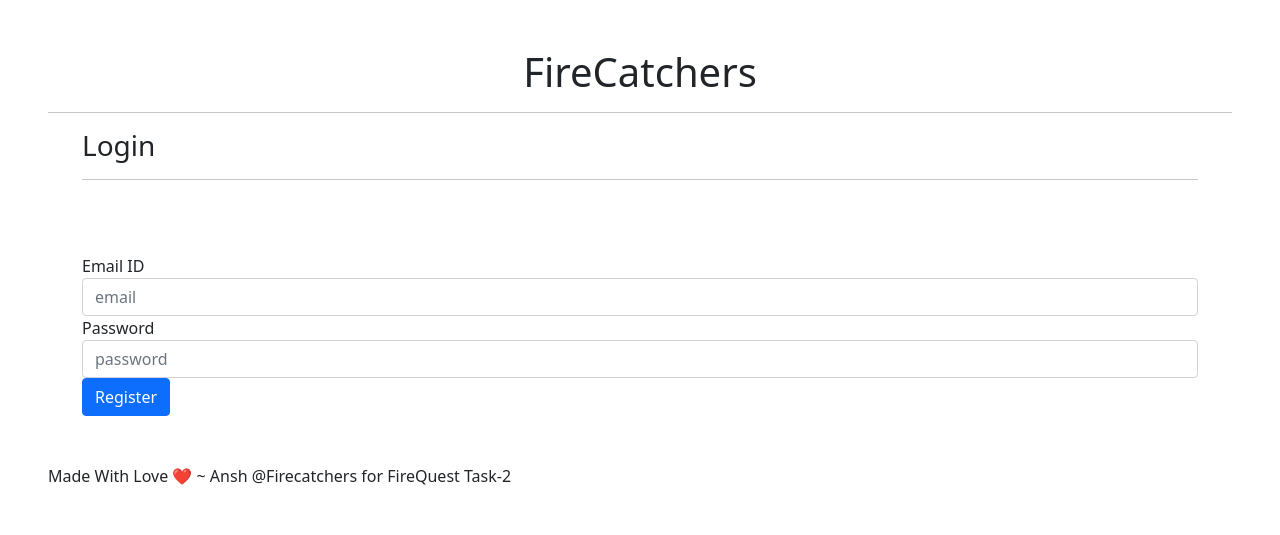
After one commit to 26ANSH/NoteCatcher, a Flask app: template templates/login.html in a window 1280 px wide. The commit adds this page. Shown: the top 535 px of the page. Run offline with Flask 2, Linux system fonts and the light colour scheme; the template is opened without the code that fills it, so the values that code supplies are empty.

Commit message:
First Commit

```diff
--- a/app.py
+++ b/app.py
@@ -1,9 +1,41 @@
-from flask import Flask, render_template
+from flask import Flask, render_template, request, redirect
+from auth import new_user, sign_in
+
 app = Flask(__name__)
 
 @app.route('/')
 def hello():
     return render_template('index.html')
+
+@app.route('/user')
+def success():
+    return render_template('success.html')
+
+@app.route('/signin', methods=['GET', 'POST'])
+def signup():
+    if request.method == 'POST':
+        email = request.form['email']
+        password = request.form['password']
+        call = new_user(email, password)
+        if call == 0:
+            return redirect("/user")
+        else:
+            return render_template('signin.html',color='danger', error=call)
+    else:
+        return render_template('signin.html',color='success',error='Signin with valid Email ID')
+
+@app.route('/login', methods=['GET', 'POST'])
+def login():
+    if request.method == 'POST':
+        email = request.form['email']
+        password = request.form['password']
+        call = sign_in(email, password)
+        if call == 0:
+            return redirect("/user")
+        else:
+            return render_template('login.html',color='danger', error=call)
+    else:
+        return render_template('login.html',color='success', error='Login with valid Email ID')
 
 def error404(e):
     return render_template('404.html')
--- a/auth.py
+++ b/auth.py
@@ -0,0 +1,40 @@
+import pyrebase
+import requests
+import json
+
+CONFIG = {
+    "apiKey" : "AIzaSyAGXobNG-hC6ufs4eV-ca1KMo5k-FEAusA",
+    "authDomain" : "firecatchers-task-2.firebaseapp.com",
+    "databaseURL" : "https://firecatchers-task-2-default-rtdb.firebaseio.com",
+    "projectId" : "firecatchers-task-2",
+    "storageBucket" : "firecatchers-task-2.appspot.com",
+    "messagingSenderId" : "664983494868",
+    "appId" : "1:664983494868:web:e4eb6e31cb509f03535b41"
+  }
+
+firebase = pyrebase.initialize_app(CONFIG)
+auth = firebase.auth()
+
+def new_user(email, password):
+  try:
+    auth.create_user_with_email_and_password(email, password)
+  except requests.HTTPError as e:
+    error_json = e.args[1]
+    error = json.loads(error_json)['error']['message']
+    if error == "EMAIL_EXISTS":
+      return 'Email Already Exists, Try Again'
+  else:
+    return 0
+
+def sign_in(email, password):
+  try:
+    auth.sign_in_with_email_and_password(email, password)
+  except requests.HTTPError as e:
+    error_json = e.args[1]
+    error = json.loads(error_json)['error']['message']
+    if error == "INVALID_EMAIL":
+      return 'Email is not registered, Try again'
+    else:
+      return 'Wrong Password Try again'
+  else:
+    return 0
--- a/requirements.txt
+++ b/requirements.txt
@@ -1 +1,3 @@
 flask
+pyrebase
+requests
--- a/templates/index.html
+++ b/templates/index.html
@@ -1,4 +1,8 @@
 {% extends 'template.html' %}
 {% block content %}
 Welcome
+<div class="container">
+    <a class="btn btn-primary" href="/login">Login</a>
+    <a class="btn btn-primary" href="/signin">Signin</a>
+</div>
 {% endblock %}
--- /dev/null
+++ b/templates/login.html
@@ -0,0 +1,16 @@
+{% extends 'template.html' %}
+
+{% block content %}
+<h3>Login</h3>
+<hr>
+<div class="alert alert-{{color}}" role="alert">
+    <h3>{{error}}</h3>
+  </div>
+<form method="post" >
+    <label>Email ID</label>
+    <input type="email" class="form-control" name="email" placeholder="email">
+    <label>Password</label>
+    <input type="password" class="form-control" name="password" placeholder="password">
+    <button type="submit" class="btn btn-primary btn-block"> Register </button>
+</form>
+{% endblock %}
--- a/templates/template.html
+++ b/templates/template.html
@@ -19,6 +19,8 @@
     <script src="https://cdn.jsdelivr.net/npm/bootstrap@5.0.2/dist/js/bootstrap.bundle.min.js" integrity="sha384-MrcW6ZMFYlzcLA8Nl+NtUVF0sA7MsXsP1UyJoMp4YLEuNSfAP+JcXn/tWtIaxVXM" crossorigin="anonymous"></script>
     <script src="https://cdn.jsdelivr.net/npm/@popperjs/core@2.9.2/dist/umd/popper.min.js" integrity="sha384-IQsoLXl5PILFhosVNubq5LC7Qb9DXgDA9i+tQ8Zj3iwWAwPtgFTxbJ8NT4GN1R8p" crossorigin="anonymous"></script>
     <script src="https://cdn.jsdelivr.net/npm/bootstrap@5.0.2/dist/js/bootstrap.min.js" integrity="sha384-cVKIPhGWiC2Al4u+LWgxfKTRIcfu0JTxR+EQDz/bgldoEyl4H0zUF0QKbrJ0EcQF" crossorigin="anonymous"></script>
-
+   <br>
+   <br>
+   Made With Love ❤️ ~ Ansh @Firecatchers for FireQuest Task-2
   </body>
 </html>
```
Also changed, not shown: templates/signin.html (added, +16 -0 lines), templates/success.html (added, +10 -0 lines), 1 other file.
